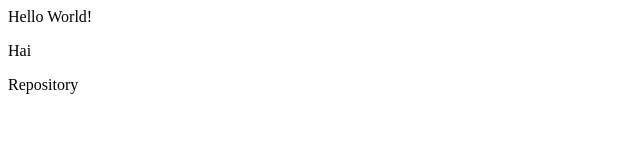
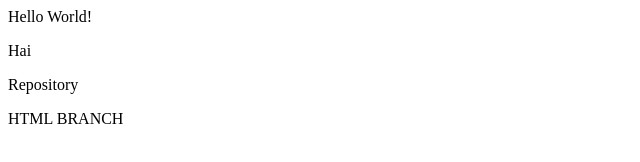
Before and after one commit to sathis1803/sss, a plain HTML site: page index.html in a window 1280 px wide. Shown: the whole page, without its empty margins (0-640 px from the left). Drawn offline with Linux system fonts and the light colour scheme.

Commit message:
Adding some tags to html branch

```diff
--- a/index.html
+++ b/index.html
@@ -3,5 +3,6 @@
 <p>Hello World!</p>
 <p>Hai</p>
   <p>Repository</p>
+  HTML BRANCH
 </body>
 </html>
```
